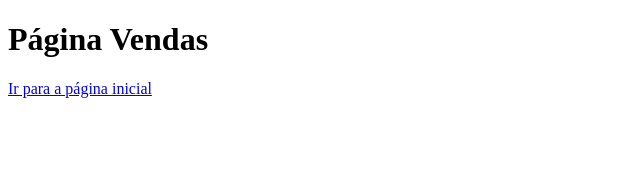
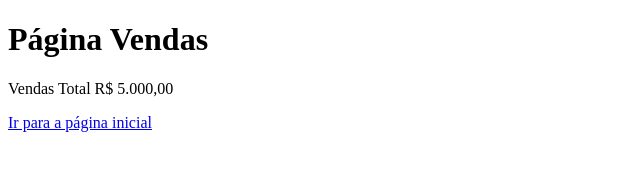
Before and after one commit to edibertoalves/aulagithub, a plain HTML site: page vendas.html in a window 1280 px wide. Shown: the whole page, without its empty margins (0-640 px from the left). Drawn offline with Linux system fonts and the light colour scheme.

Commit message:
adicionado valor das vendas

```diff
--- a/vendas.html
+++ b/vendas.html
@@ -8,6 +8,7 @@
 </head>
 <body>
     <h1>Página Vendas</h1>
+    <p>Vendas Total R$ 5.000,00</p>
     <a href="index.html">Ir para a página inicial</a>
 </body>
 </html>
```
